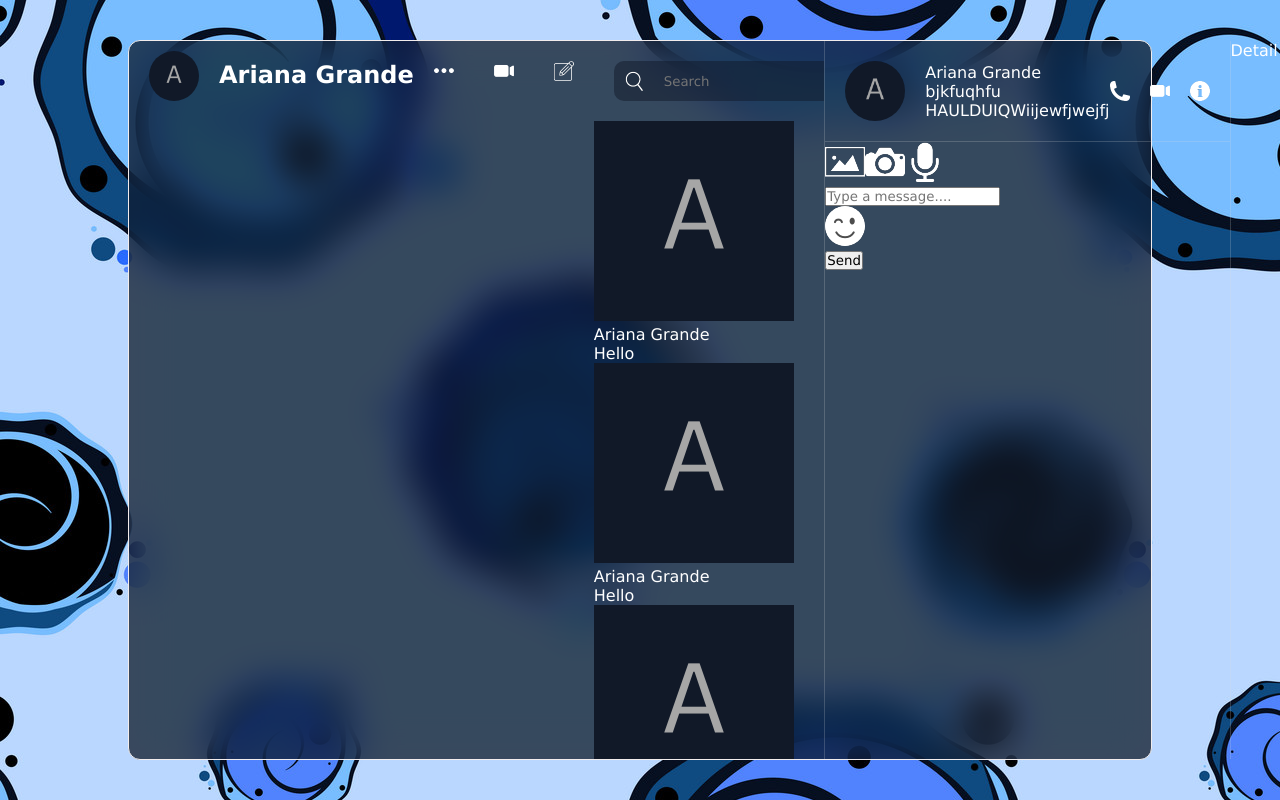
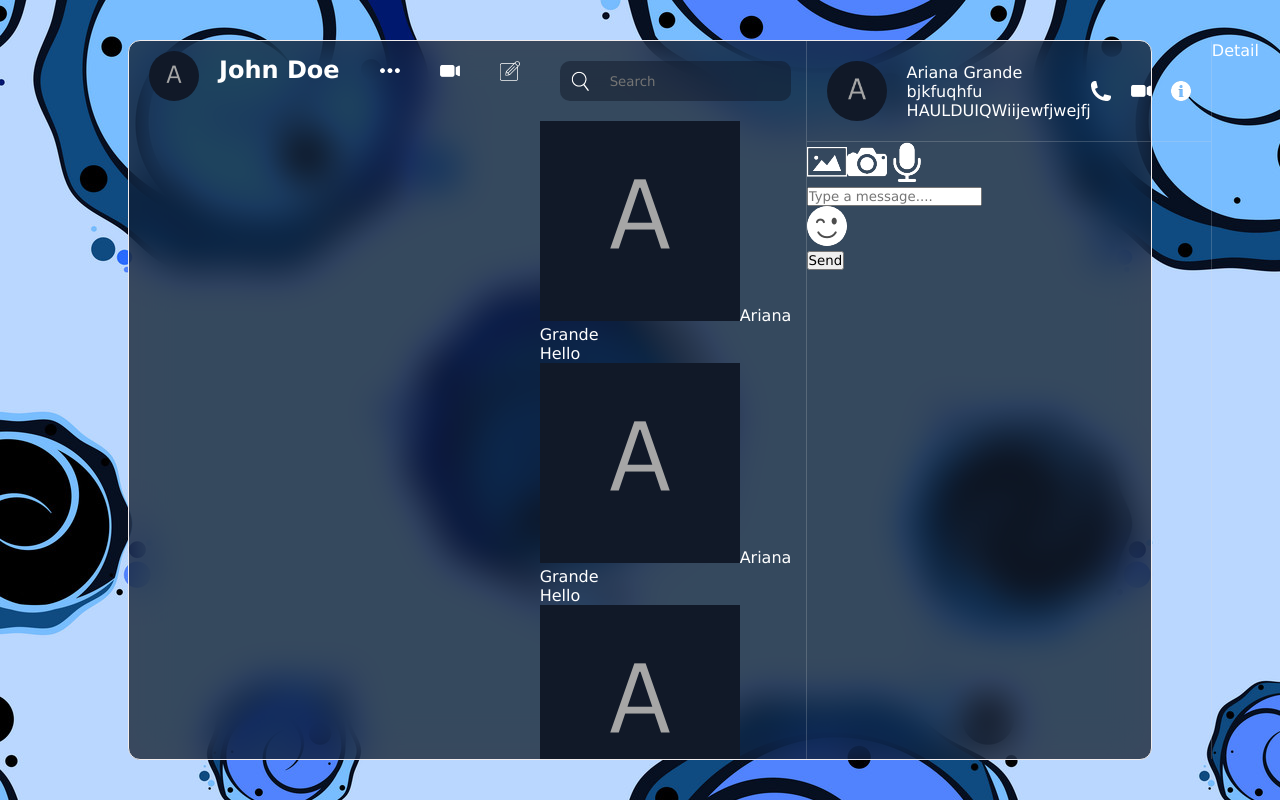
Before and after one commit to HimashaNethmini/RealTime-Chat, a React (Vite) app: page / in a window 1280 px wide. Built offline with nearby package versions, Linux system fonts and the light colour scheme.

Commit message:
added clear space inbetween name and icons

```diff
--- a/src/components/list/userInfo/Userinfo.jsx
+++ b/src/components/list/userInfo/Userinfo.jsx
@@ -3,15 +3,13 @@
 
 const Userinfo = () => {
   return (
+    <div className="userInfo">
 
-    <div className="userInfo">
-      {/* user image n name section */}
       <div className="user">
         <img src="./avatar.png" alt="" />
-        <h2>Ariana Grande</h2>
+        <h2 style={{ marginRight: "20px", marginTop:"-5px" }}>John Doe</h2>
       </div>
 
-      {/* section */}
       <div className="icons">
         <img src="./more.png" alt="" />
         <img src="./video.png" alt="" />
```
